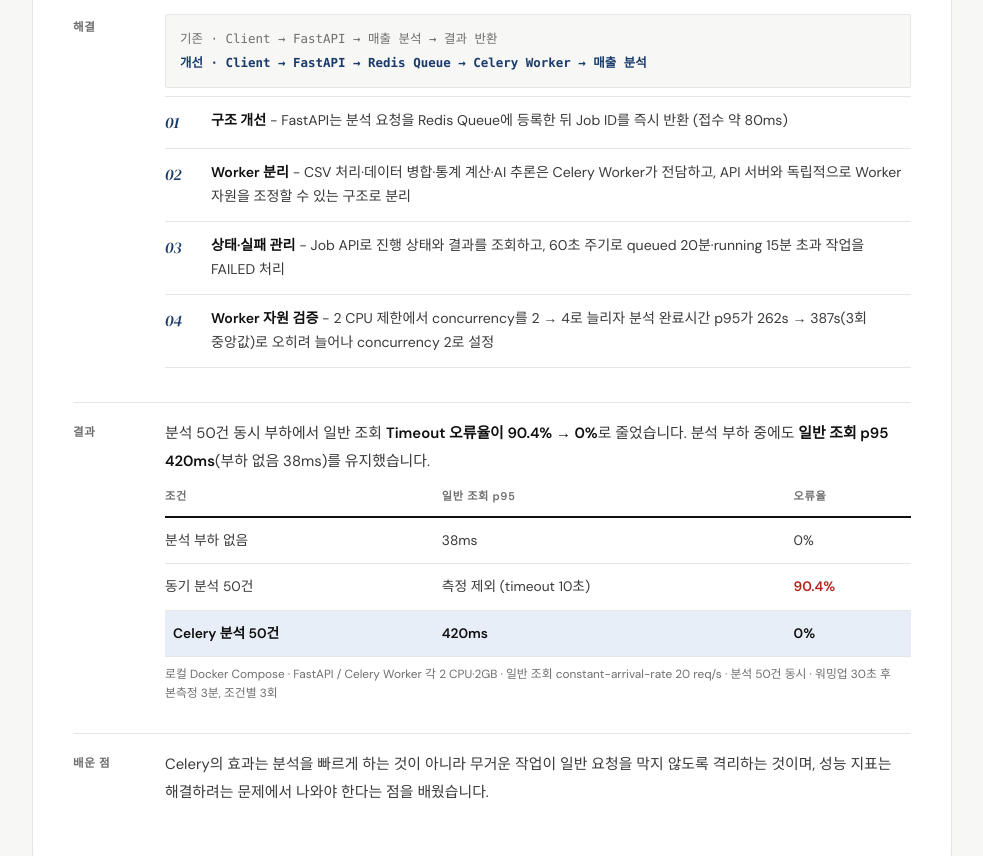
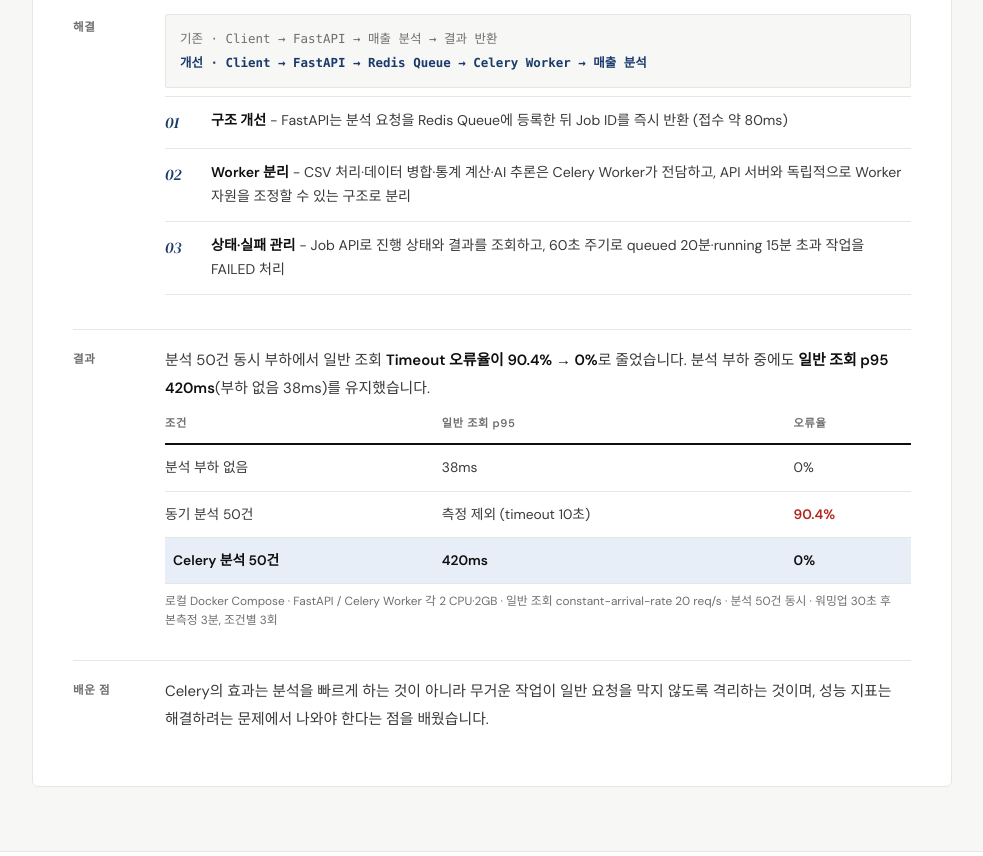
Before and after one commit to Bakhyoungwoo/Bakhyoungwoo.github.io, a plain HTML site: page marketpoke.html in a window 1280 px wide. Shown: the part 7246-8102 px from the top of the page, without its empty margins (148-1131 px from the left). Drawn offline with Linux system fonts and the light colour scheme.

Commit message:
feat: update portfoilo

```diff
--- a/marketpoke.html
+++ b/marketpoke.html
@@ -119,7 +119,7 @@
     <div class="ts-block"><div class="ts-tag">진단</div><p class="body-text">장시간 수행되는 분석 작업이 HTTP 요청 내부에서 실행되고, 분석 작업과 일반 API 요청이 동일한 실행 환경을 공유하고 있었습니다. CPU 사용량이 높은 데이터 처리와 AI 추론이 요청 처리 자원을 점유해, 분석 시간에 비례해 API 응답 시간이 증가하는 구조였습니다.</p></div>
     <div class="ts-block"><div class="ts-tag">해결</div><div>
       <div class="flow"><span class="old">기존 · Client → FastAPI → 매출 분석 → 결과 반환</span><br><span class="new">개선 · Client → FastAPI → Redis Queue → Celery Worker → 매출 분석</span></div>
-    <div class="flow-steps"><div class="flow-step"><div class="flow-num">01</div><div class="flow-text"><strong>구조 개선</strong> - FastAPI는 분석 요청을 Redis Queue에 등록한 뒤 Job ID를 즉시 반환 (접수 약 80ms)</div></div><div class="flow-step"><div class="flow-num">02</div><div class="flow-text"><strong>Worker 분리</strong> - CSV 처리·데이터 병합·통계 계산·AI 추론은 Celery Worker가 전담하고, API 서버와 독립적으로 Worker 자원을 조정할 수 있는 구조로 분리</div></div><div class="flow-step"><div class="flow-num">03</div><div class="flow-text"><strong>상태·실패 관리</strong> - Job API로 진행 상태와 결과를 조회하고, 60초 주기로 queued 20분·running 15분 초과 작업을 FAILED 처리</div></div><div class="flow-step"><div class="flow-num">04</div><div class="flow-text"><strong>Worker 자원 검증</strong> - 2 CPU 제한에서 concurrency를 2 → 4로 늘리자 분석 완료시간 p95가 262s → 387s(3회 중앙값)로 오히려 늘어나 concurrency 2로 설정</div></div></div>
+    <div class="flow-steps"><div class="flow-step"><div class="flow-num">01</div><div class="flow-text"><strong>구조 개선</strong> - FastAPI는 분석 요청을 Redis Queue에 등록한 뒤 Job ID를 즉시 반환 (접수 약 80ms)</div></div><div class="flow-step"><div class="flow-num">02</div><div class="flow-text"><strong>Worker 분리</strong> - CSV 처리·데이터 병합·통계 계산·AI 추론은 Celery Worker가 전담하고, API 서버와 독립적으로 Worker 자원을 조정할 수 있는 구조로 분리</div></div><div class="flow-step"><div class="flow-num">03</div><div class="flow-text"><strong>상태·실패 관리</strong> - Job API로 진행 상태와 결과를 조회하고, 60초 주기로 queued 20분·running 15분 초과 작업을 FAILED 처리</div></div></div>
     </div></div>
     <div class="ts-block"><div class="ts-tag">결과</div><div>
     <p class="body-text" style="margin-bottom:12px">분석 50건 동시 부하에서 일반 조회 <strong>Timeout 오류율이 90.4% → 0%</strong>로 줄었습니다. 분석 부하 중에도 <strong>일반 조회 p95 420ms</strong>(부하 없음 38ms)를 유지했습니다.</p><div class="table-wrap"><table class="result-table"><thead><tr><th>조건</th><th>일반 조회 p95</th><th>오류율</th></tr></thead><tbody><tr><td>분석 부하 없음</td><td>38ms</td><td>0%</td></tr><tr><td>동기 분석 50건</td><td>측정 제외 (timeout 10초)</td><td class="bad">90.4%</td></tr><tr class="hl"><td>Celery 분석 50건</td><td>420ms</td><td class="good">0%</td></tr></tbody></table></div><p class="table-note">로컬 Docker Compose · FastAPI / Celery Worker 각 2 CPU·2GB · 일반 조회 constant-arrival-rate 20 req/s · 분석 50건 동시 · 워밍업 30초 후 본측정 3분, 조건별 3회</p>
```
